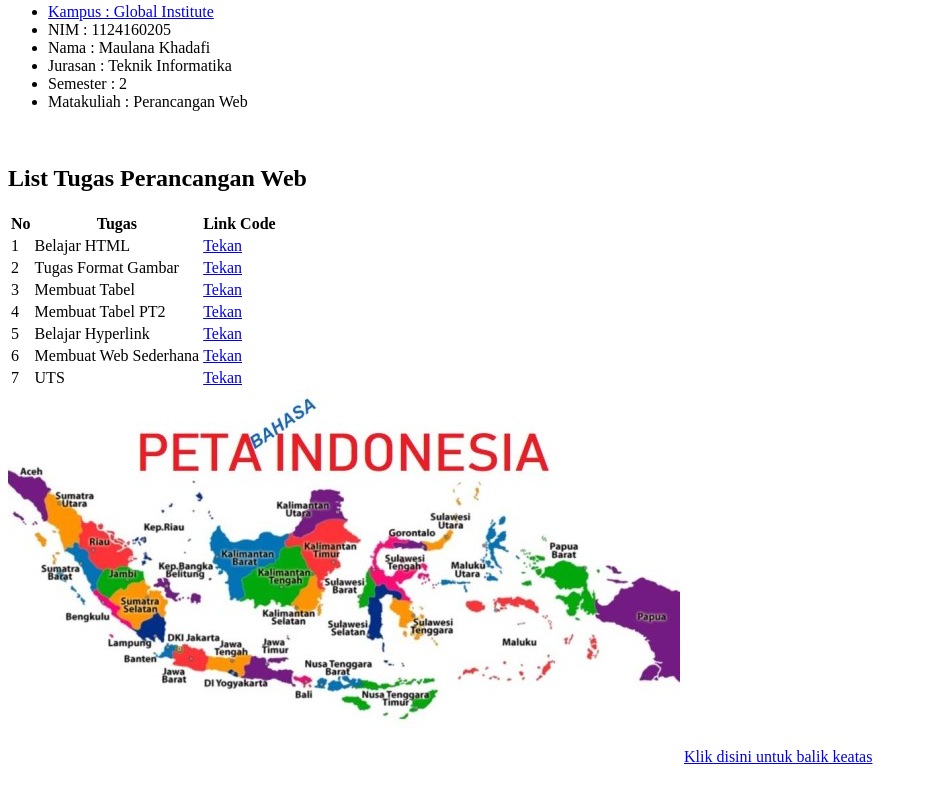
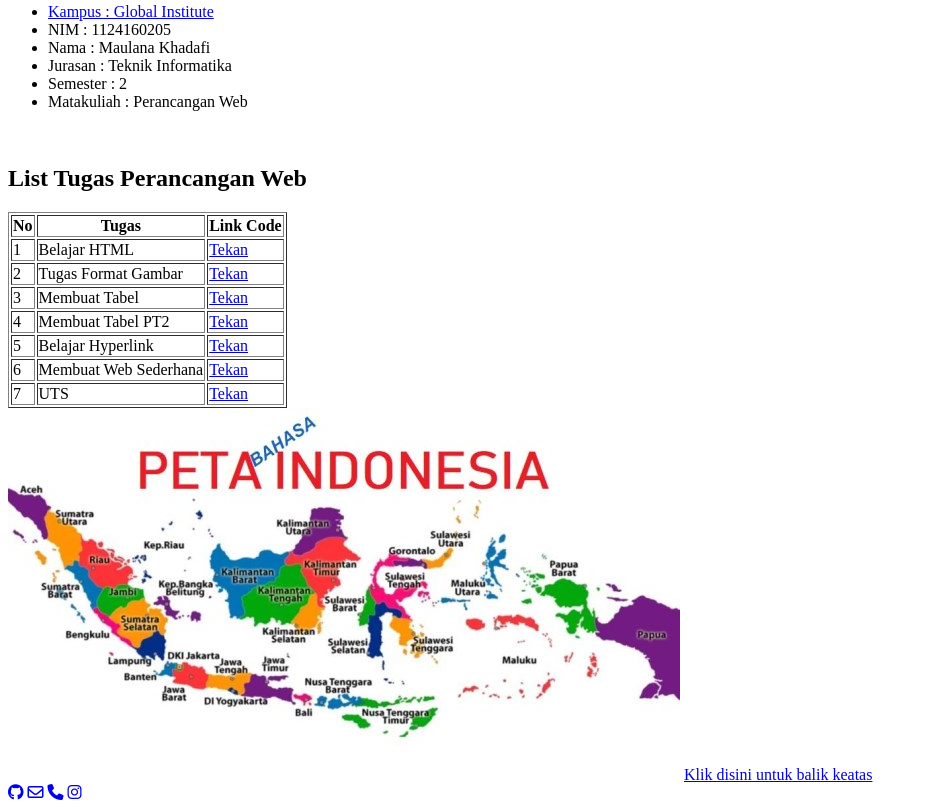
Before and after one commit to dapimorales/1124160205-uts, a plain HTML site: page index.html in a window 1280 px wide. Shown: the part 2414-3224 px from the top of the page, without its empty margins (0-927 px from the left). Before the commit the page ends 3188 px from the top, so only its background shows below. Drawn offline with Linux system fonts and the light colour scheme.

Commit message:
membuat footer dengan logo ygg berisi link (10)

```diff
--- a/index.html
+++ b/index.html
@@ -4,6 +4,7 @@
     <meta charset="UTF-8">
     <meta name="viewport" content="width=device-width, initial-scale=1.0">
     <title>Perancangan Web</title>
+    <link rel="stylesheet" href="https://cdnjs.cloudflare.com/ajax/libs/font-awesome/6.4.2/css/all.min.css">
     <link rel="icon" href="assets/foto.webp">
 </head>
 <body>
@@ -27,7 +28,7 @@
 
         <br>
 
-        <table>
+        <table border="1">
             <h2>List Tugas Perancangan Web</h2>
             <tr>
                 <th>No</th>
@@ -78,5 +79,12 @@
         <area shape="rect" coords="255,276,355,376" href="jatim.html" alt="Jawa Timur" title="Jawa">
 
     <a href="#balik">Klik disini untuk balik keatas</a>
+
+    <footer>
+        <a href="https://github.com/dapimorales" target="_blank"><i class="fa-brands fa-github"></i></a>
+        <a href="mailto:maulanakhadafi114@gmail.com" target="_blank"><i class="fa-regular fa-envelope"></i></a>
+        <a href="https://wa.me/6285710265321" target="_blank"><i class="fa-solid fa-phone"></i></a>
+        <a href="https://www.instagram.com/dapimorales/" target="_blank"><i class="fa-brands fa-instagram"></i></a>
+    </footer>
 </body>
 </html>
```
